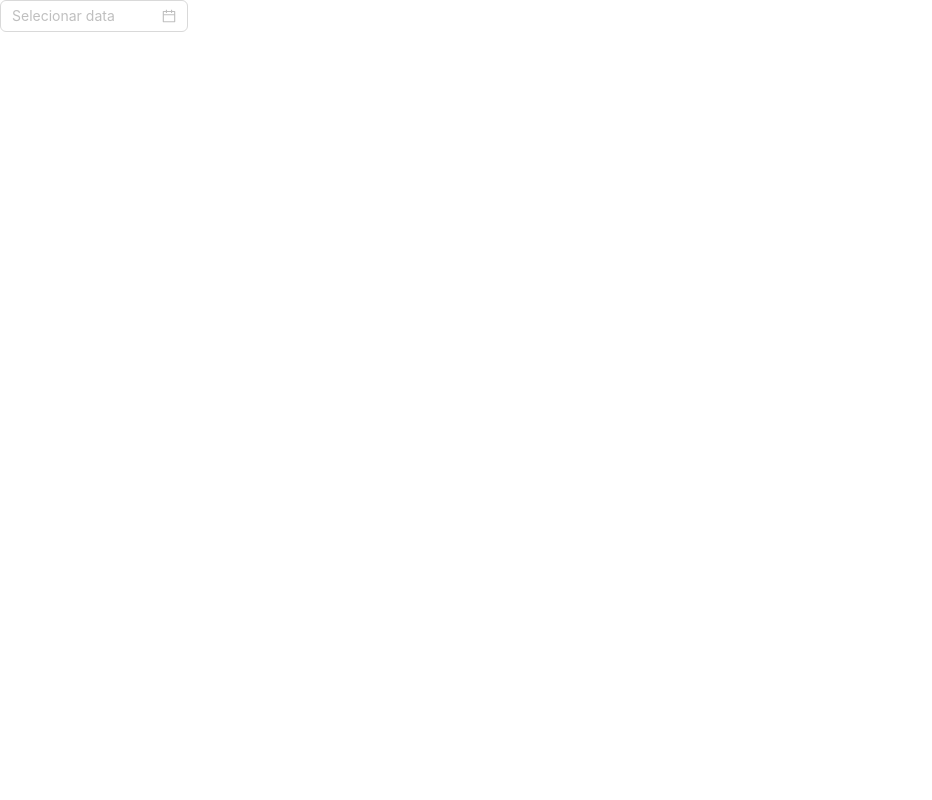
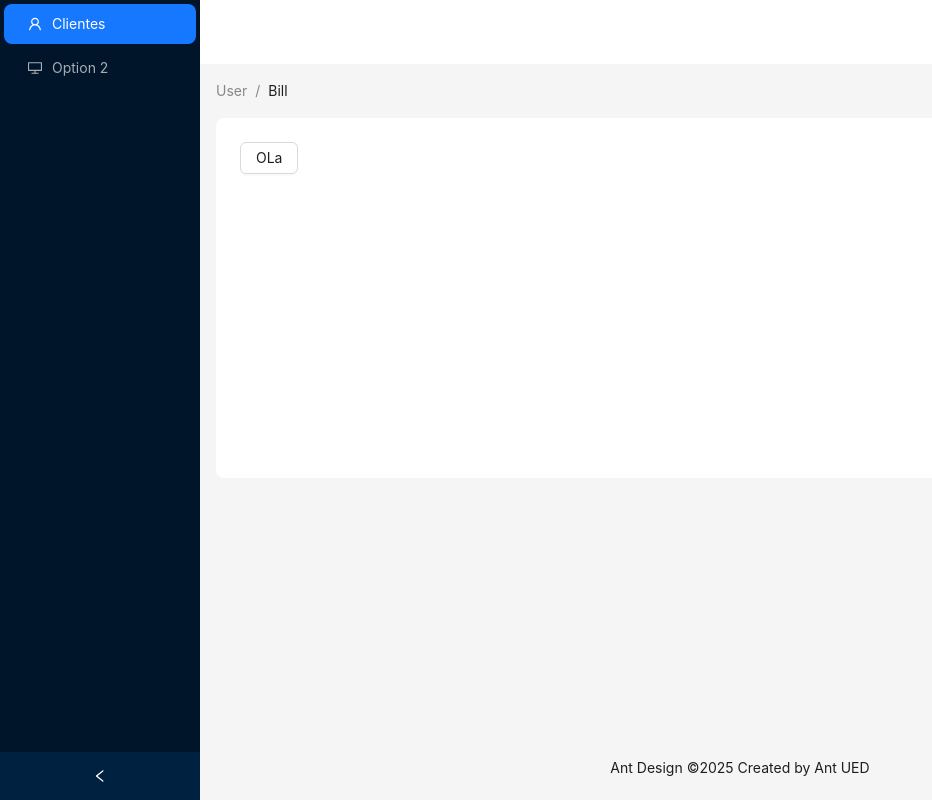
Before and after one commit to reginaldolimas-dev/projeto-utd, a React (Vite) app: page / in a window 1280 px wide. Shown: the whole page, without its empty margins (0-932 px from the left). Built offline with nearby package versions, Linux system fonts and the light colour scheme.

Commit message:
iniciando layout, instalando react dom

```diff
--- a/package.json
+++ b/package.json
@@ -12,7 +12,8 @@
   "dependencies": {
     "antd": "^5.26.5",
     "react": "^19.1.0",
-    "react-dom": "^19.1.0"
+    "react-dom": "^19.1.0",
+    "react-router": "^7.7.0"
   },
   "devDependencies": {
     "@eslint/js": "^9.30.1",
--- a/src/App.jsx
+++ b/src/App.jsx
@@ -1,11 +1,19 @@
-import { DatePicker } from 'antd'
-import './App.css'
+import { DesktopOutlined, UserOutlined } from "@ant-design/icons";
+import { Button } from "antd";
+import "./App.css";
+import LayoutBase from "./componentes/layout/LayoutBase";
+import { getItem } from "./componentes/Util/LayoutUtils";
 
 function App() {
+  const menus = [getItem("Clientes", "1", <UserOutlined />), getItem("Option 2", "2", <DesktopOutlined />)];
 
   return (
-    <DatePicker />
-  )
+    <>
+      <LayoutBase items={menus}>
+        <Button>OLa</Button>
+      </LayoutBase>
+    </>
+  );
 }
 
-export default App
+export default App;
--- /dev/null
+++ b/src/componentes/Layout/LayoutBase.jsx
@@ -0,0 +1,39 @@
+import { Breadcrumb, Layout, Menu, theme } from 'antd';
+import { useState } from 'react';
+const { Header, Content, Footer, Sider } = Layout;
+
+
+const LayoutBase = ({items, children}) => {
+  const [collapsed, setCollapsed] = useState(false);
+  const {
+    token: { colorBgContainer, borderRadiusLG },
+  } = theme.useToken();
+  return (
+    <Layout style={{ minHeight: '100vh' }}>
+      <Sider collapsible collapsed={collapsed} onCollapse={value => setCollapsed(value)}>
+        <div className="demo-logo-vertical" />
+        <Menu theme="dark" defaultSelectedKeys={['1']} mode="inline" items={items} />
+      </Sider>
+      <Layout>
+        <Header style={{ padding: 0, background: colorBgContainer }} />
+        <Content style={{ margin: '0 16px' }}>
+          <Breadcrumb style={{ margin: '16px 0' }} items={[{ title: 'User' }, { title: 'Bill' }]} />
+          <div
+            style={{
+              padding: 24,
+              minHeight: 360,
+              background: colorBgContainer,
+              borderRadius: borderRadiusLG,
+            }}
+          >
+           {children}
+          </div>
+        </Content>
+        <Footer style={{ textAlign: 'center' }}>
+          Ant Design ©{new Date().getFullYear()} Created by Ant UED
+        </Footer>
+      </Layout>
+    </Layout>
+  );
+};
+export default LayoutBase;
--- /dev/null
+++ b/src/componentes/Util/LayoutUtils.js
@@ -0,0 +1,8 @@
+export function getItem(label, key, icon, children) {
+    return {
+        key,
+        icon,
+        children,
+        label,
+    };
+}
```
Also changed, not shown: .prettierrc.json (added), 1 other file (tests, documents, lock files or other folders).
